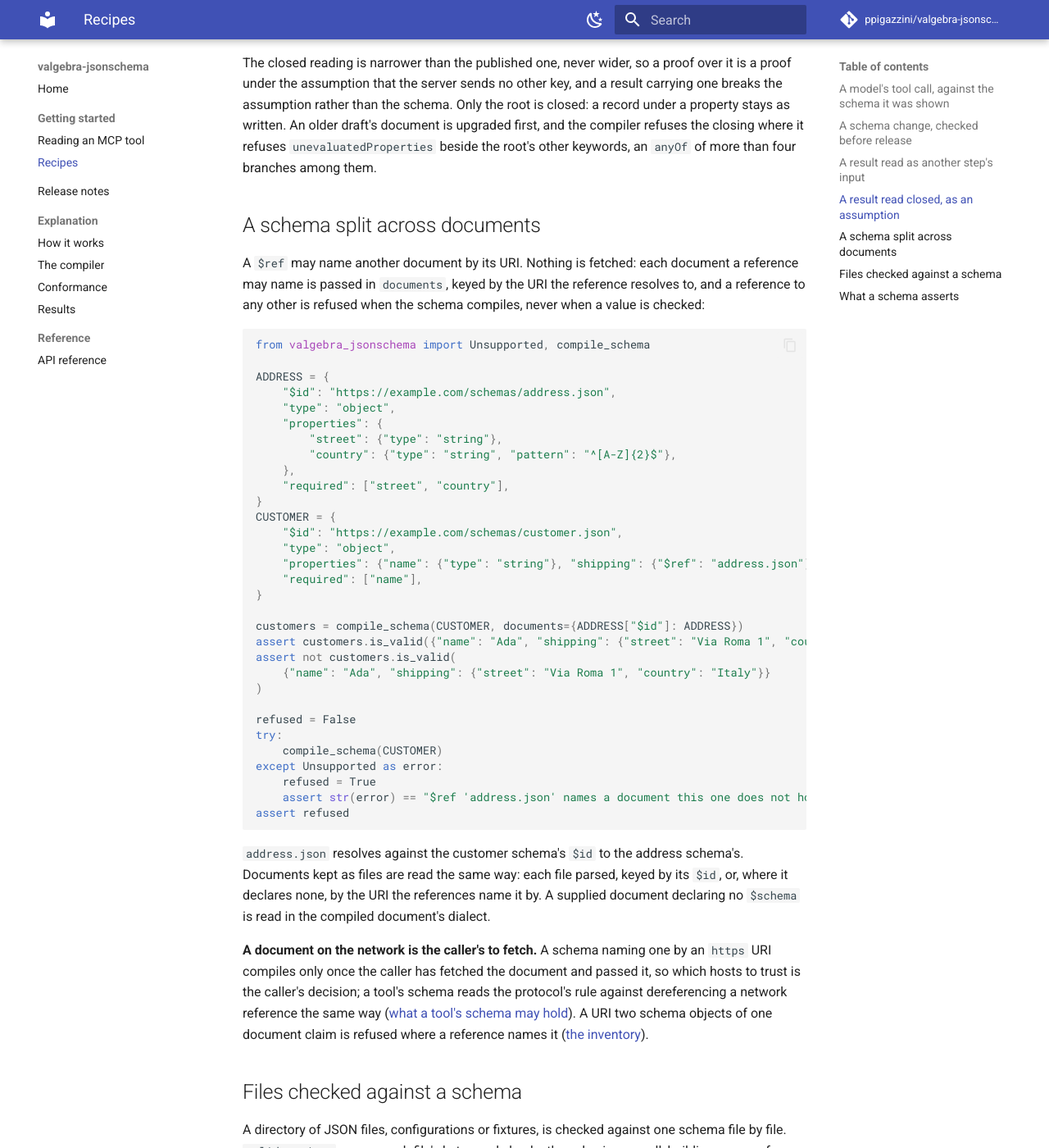
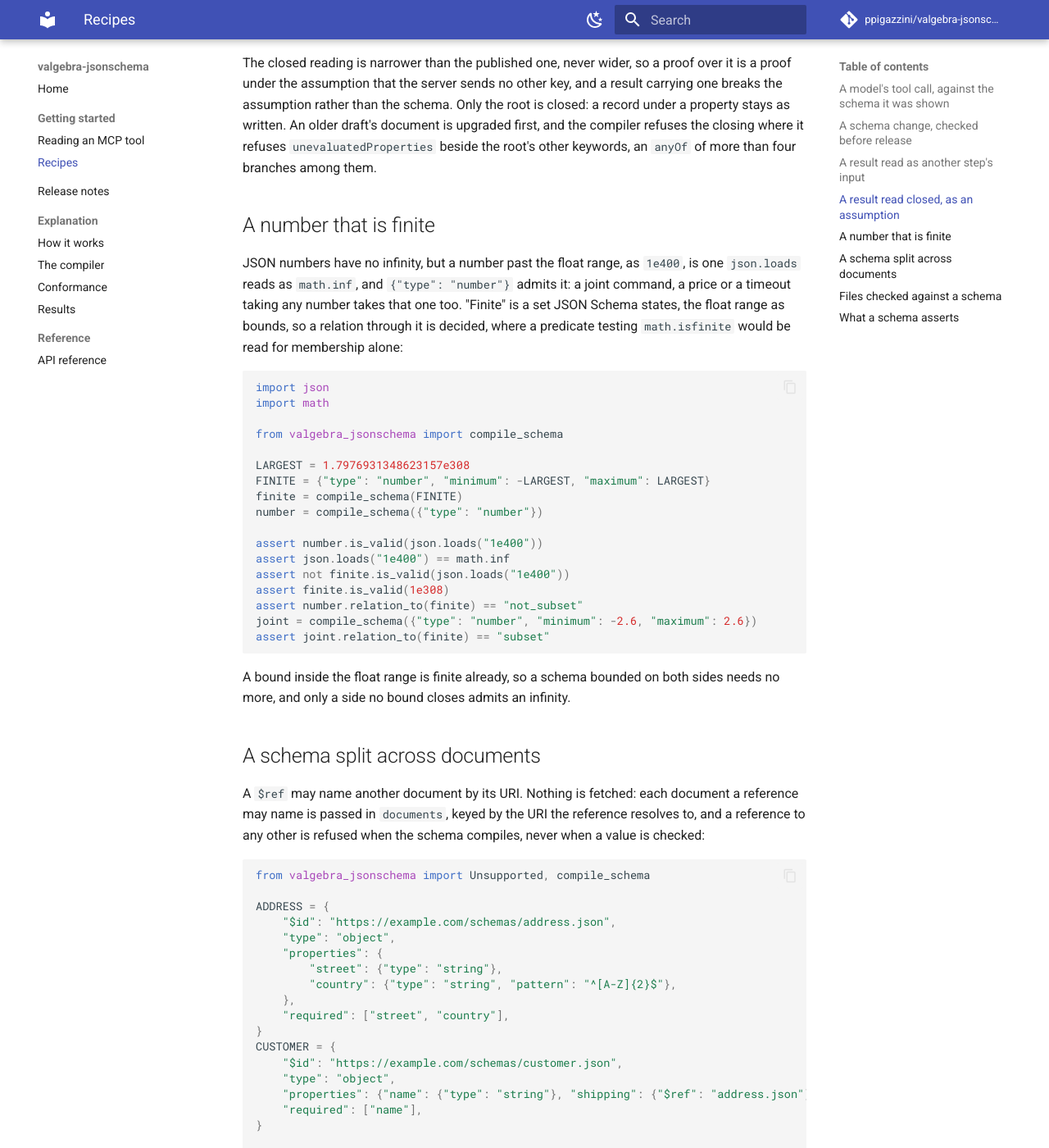
Before and after one commit to ppigazzini/valgebra-jsonschema, an MkDocs documentation site: the page built from docs/recipes.md, in a window 1280 px wide and 1400 px high, scrolled down 4483 px. Shown: the whole window at 82% size. Built offline with MkDocs 1.6.1 and Material for MkDocs 9.7.7, drawn with Linux system fonts in a browser that asks for light colours; comment, search, counter and statistics services are not loaded.

Commit message:
docs: the recipes hold a number that is finite
`{"type": "number"}` admits `1e400`, which `json.loads` reads as infinity, so a joint
command, a price or a timeout taking any number takes that one too, and no page said how
a schema refuses it.

The recipes hold "a number that is finite": the float range as bounds is a set JSON
Schema states, so a relation through it is decided, a joint's bounded number `subset` of
it and a plain number `not_subset`, where a predicate testing `math.isfinite` reads
membership alone. Only a side no bound closes admits an infinity. The suite, corpus and
containment studies read no difference.

````diff
--- a/docs/recipes.md
+++ b/docs/recipes.md
@@ -1,5 +1,5 @@
 ---
-description: Tasks done end to end with a JSON Schema in hand -- a model's tool call, a schema change checked before release, a result read closed, a schema split across documents, files checked against a schema, and what a schema asserts.
+description: Tasks done end to end with a JSON Schema in hand -- a model's tool call, a schema change checked before release, a result read closed, a number that is finite, a schema split across documents, files checked against a schema, and what a schema asserts.
 ---
 
 # Recipes
@@ -230,6 +230,37 @@ as written. An older draft's document is upgraded first, and the compiler refuse
 where it refuses `unevaluatedProperties` beside the root's other keywords, an `anyOf` of more
 than four branches among them.
 
+## A number that is finite
+
+JSON numbers have no infinity, but a number past the float range, as `1e400`, is one
+`json.loads` reads as `math.inf`, and `{"type": "number"}` admits it: a joint command, a price or
+a timeout taking any number takes that one too. "Finite" is a set JSON Schema states, the float
+range as bounds, so a relation through it is decided, where a predicate testing `math.isfinite`
+would be read for membership alone:
+
+```python
+import json
+import math
+
+from valgebra_jsonschema import compile_schema
+
+LARGEST = 1.7976931348623157e308
+FINITE = {"type": "number", "minimum": -LARGEST, "maximum": LARGEST}
+finite = compile_schema(FINITE)
+number = compile_schema({"type": "number"})
+
+assert number.is_valid(json.loads("1e400"))
+assert json.loads("1e400") == math.inf
+assert not finite.is_valid(json.loads("1e400"))
+assert finite.is_valid(1e308)
+assert number.relation_to(finite) == "not_subset"
+joint = compile_schema({"type": "number", "minimum": -2.6, "maximum": 2.6})
+assert joint.relation_to(finite) == "subset"
+```
+
+A bound inside the float range is finite already, so a schema bounded on both sides needs no more,
+and only a side no bound closes admits an infinity.
+
 ## A schema split across documents
 
 A `$ref` may name another document by its URI. Nothing is fetched: each document a reference
--- a/mkdocs.yml
+++ b/mkdocs.yml
@@ -139,7 +139,7 @@ plugins:
         Getting started:
           - index.md: What valgebra-jsonschema is, how it reads JSON Schema into valgebra's sets, and where to start.
           - mcp.md: Read an MCP tool listing into its two contracts, its dialects, and what its schemas may hold.
-          - recipes.md: Tasks done end to end with a JSON Schema in hand -- a model's tool call, a schema change checked before release, a result read closed, a schema split across documents, files checked against a schema, and what a schema asserts.
+          - recipes.md: Tasks done end to end with a JSON Schema in hand -- a model's tool call, a schema change checked before release, a result read closed, a number that is finite, a schema split across documents, files checked against a schema, and what a schema asserts.
         Release notes:
           - changelog.md: Every released version, what it changed, and what counts as a break.
         Explanation:
````
Also changed, not shown: CHANGELOG.md (+4 -0 lines).
